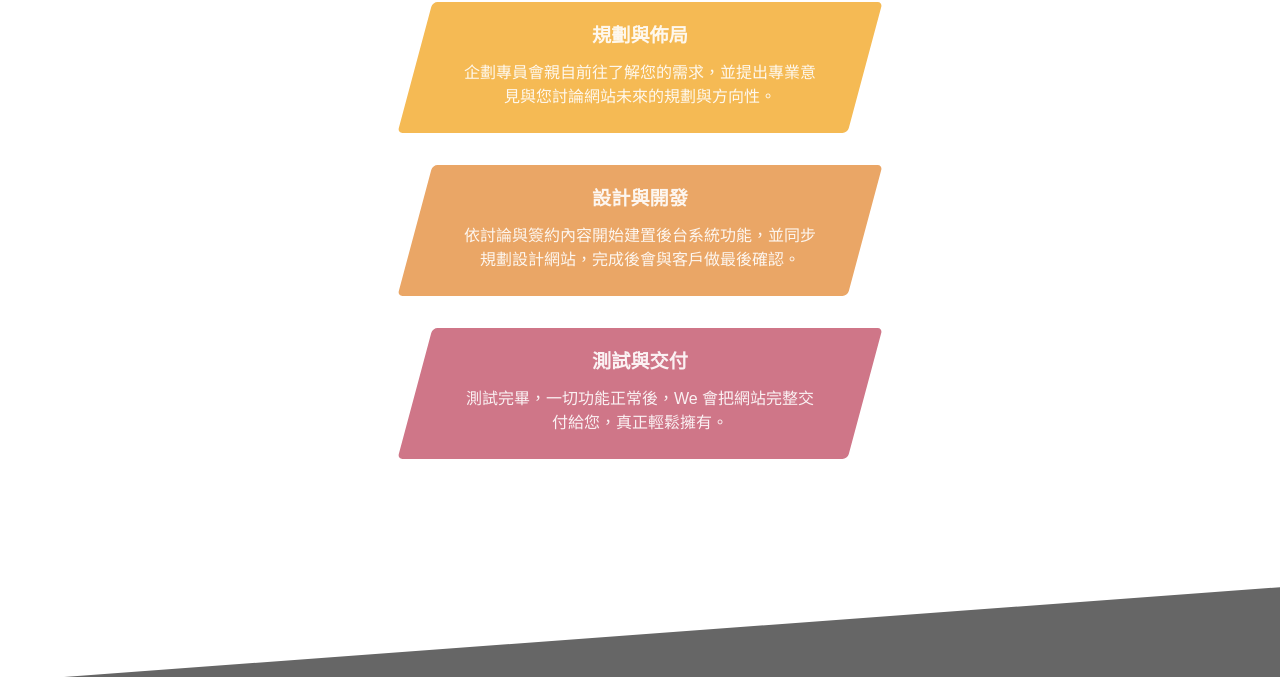
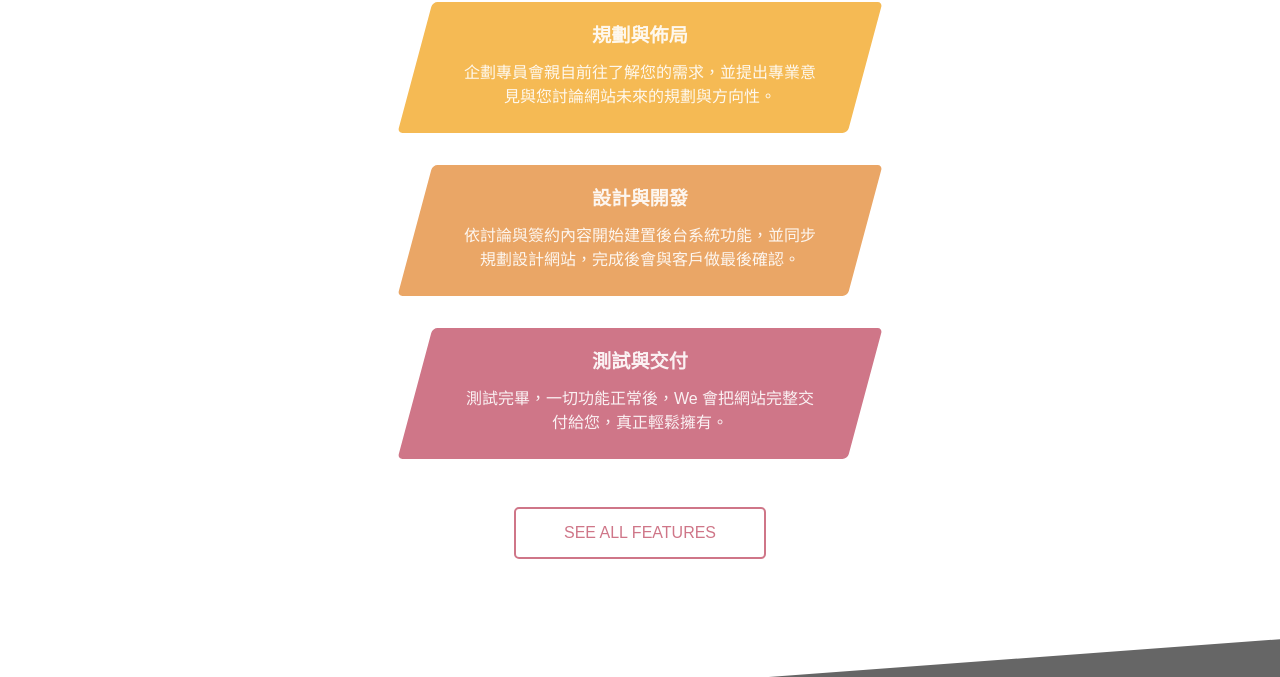
Before and after one commit to NaomiWe/We, a plain HTML site: page index.html in a window 1280 px wide. Shown: the part 3219-3896 px from the top of the page. Drawn offline with Linux system fonts and the light colour scheme.

Commit message:
Add files via upload

```diff
--- a/index.html
+++ b/index.html
@@ -273,7 +273,11 @@
                     </ol>
                 </div>
             </div>
-
+            <footer class="base-foot">
+                <div class="base-btns">
+                    <a href="./works.html" class="base-btn">see all features</a>
+                </div>
+            </footer>
         </div>
     </section>
     <footer class="footer">
```
